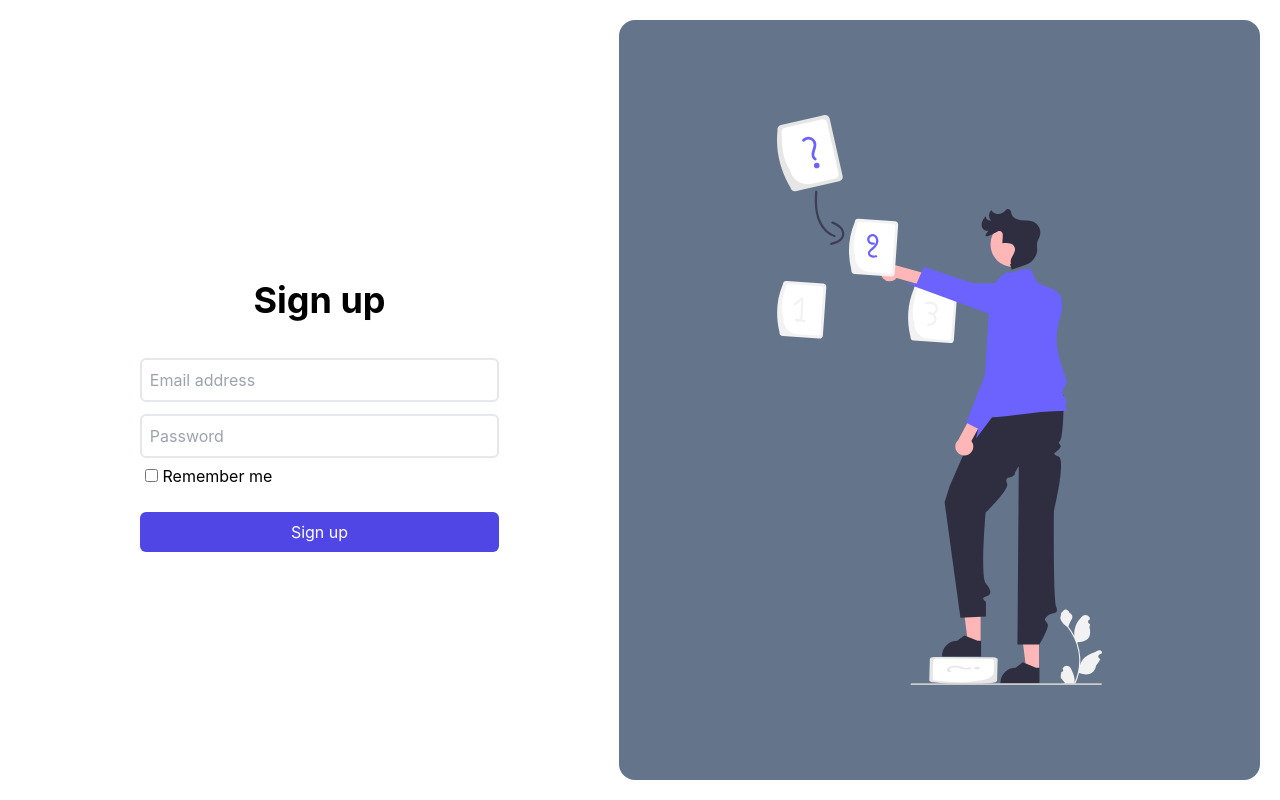
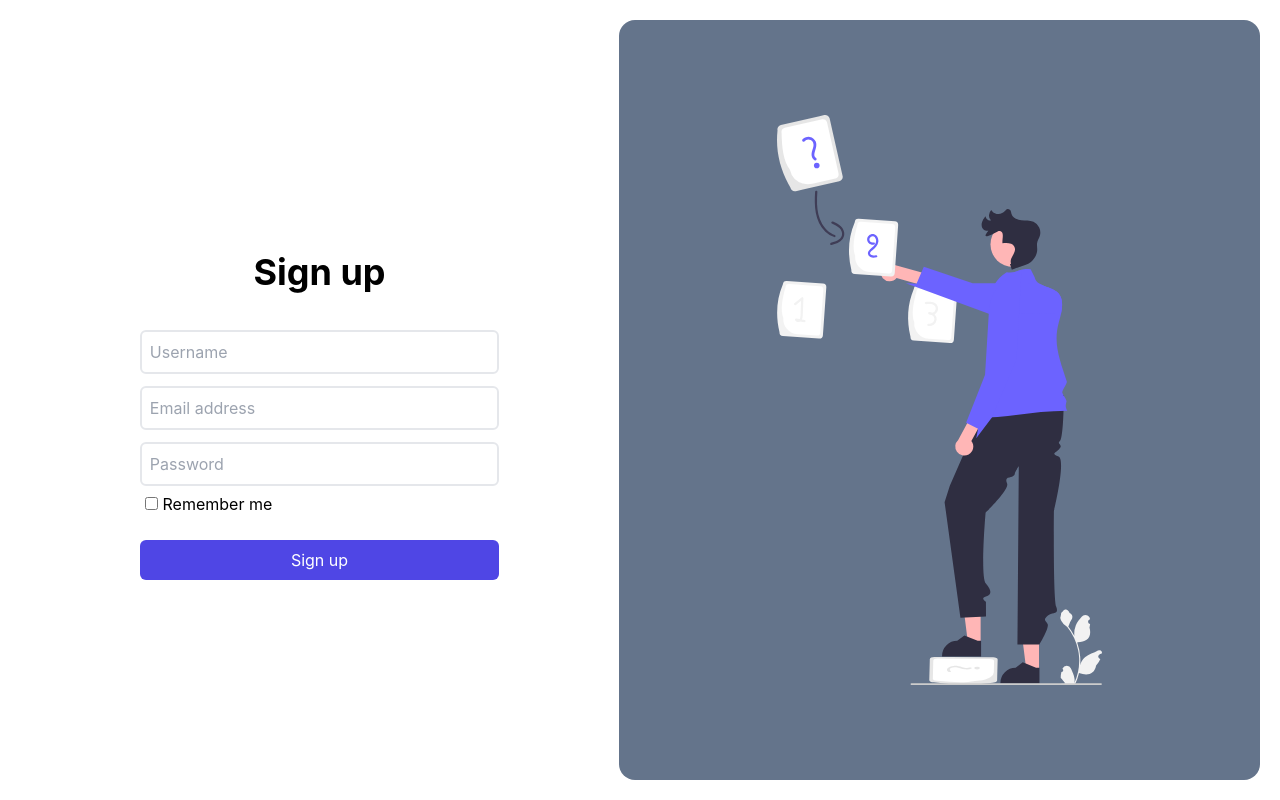
Before and after one commit to Pulth-Team/Post-CMS, a Next.js app in the folder client/: page /signup in a window 1280 px wide. Built offline with nearby package versions, Linux system fonts and the light colour scheme.

Commit message:
Add redirection to Signup Page

```diff
--- a/client/pages/signup.js
+++ b/client/pages/signup.js
@@ -1,19 +1,21 @@
-import Link from "next/link";
+import { useRouter } from "next/router";
 import axios from "axios";
-import { useEffect, useState } from "react";
+import { useState } from "react";
 
 export default function Login() {
   const [email, setEmail] = useState("");
+  const [username, setUsername] = useState("");
   const [password, setPassword] = useState("");
 
   const [passwordErrors, setPasswordErrors] = useState([]);
   const [emailErrors, setEmailErrors] = useState([]);
+  const [usernameErrors, setUsernameErrors] = useState([]);
+
+  const router = useRouter();
 
   const onSubmit = async (event) => {
     event.preventDefault();
 
-    axios;
-    event.preventDefault();
     setPasswordErrors([]);
     setEmailErrors([]);
 
@@ -21,17 +23,22 @@ export default function Login() {
       const response = await axios.post(
         "http://localhost:4000/api/auth/signup",
         {
+          username,
           email,
           password,
         }
       );
+      localStorage.setItem("userData", JSON.stringify(response.data));
+      router.push("/dashboard");
     } catch (e) {
+      console.log(e);
       e.response.data.errors.map((err) => {
         if (err.field === "password") {
           setPasswordErrors([...passwordErrors, err]);
         } else if (err.field === "email") {
           setEmailErrors([...emailErrors, err]);
-        }
+        } else if (err.field === "username")
+          setUsernameErrors([...usernameErrors, err]);
       });
     }
   };
@@ -41,6 +48,23 @@ export default function Login() {
       <div className="flex justify-center items-center grow shrink">
         <div className="flex flex-col w-full items-center sm:w-3/4">
           <h1 className="text-4xl font-bold my-8">Sign up</h1>
+          <input
+            type="text"
+            onChange={(e) => {
+              setUsername(e.target.value);
+            }}
+            className="w-4/5 border-2 rounded-md my-1.5 p-2"
+            placeholder="Username"
+          />
+
+          {usernameErrors.length > 0 && (
+            <div className="w-4/5 h-full p-1 text-gray-700">
+              {usernameErrors.map((err, index) => (
+                <li key={index}>{err.message}</li>
+              ))}
+            </div>
+          )}
+
           <input
             type="text"
             onChange={(e) => {
@@ -71,6 +95,7 @@ export default function Login() {
               ))}
             </div>
           )}
+
           <div className="mr-3 w-3/4">
             <input type="checkbox" name="RememberMe" />
             <label htmlFor="RememberMe"> Remember me</label>
```
Also changed, not shown: 1 other file (tests, documents, lock files or other folders).
